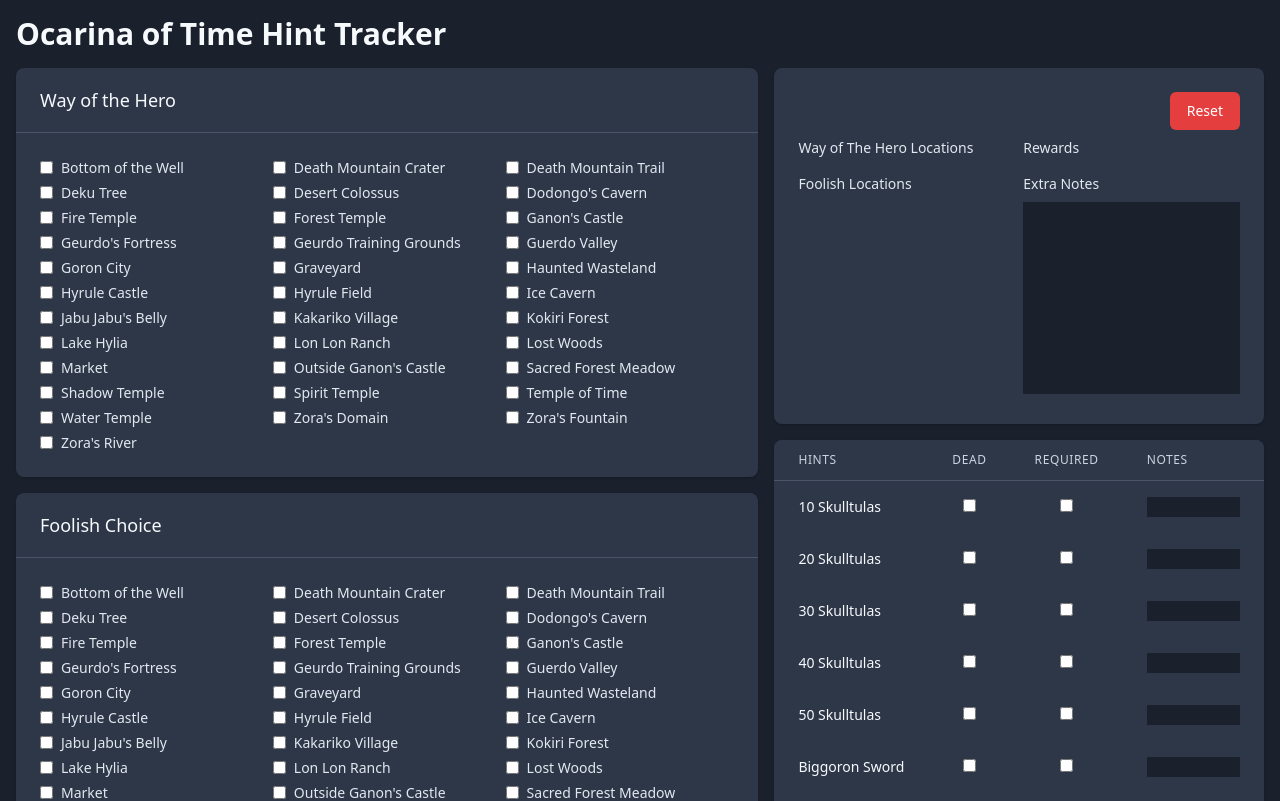
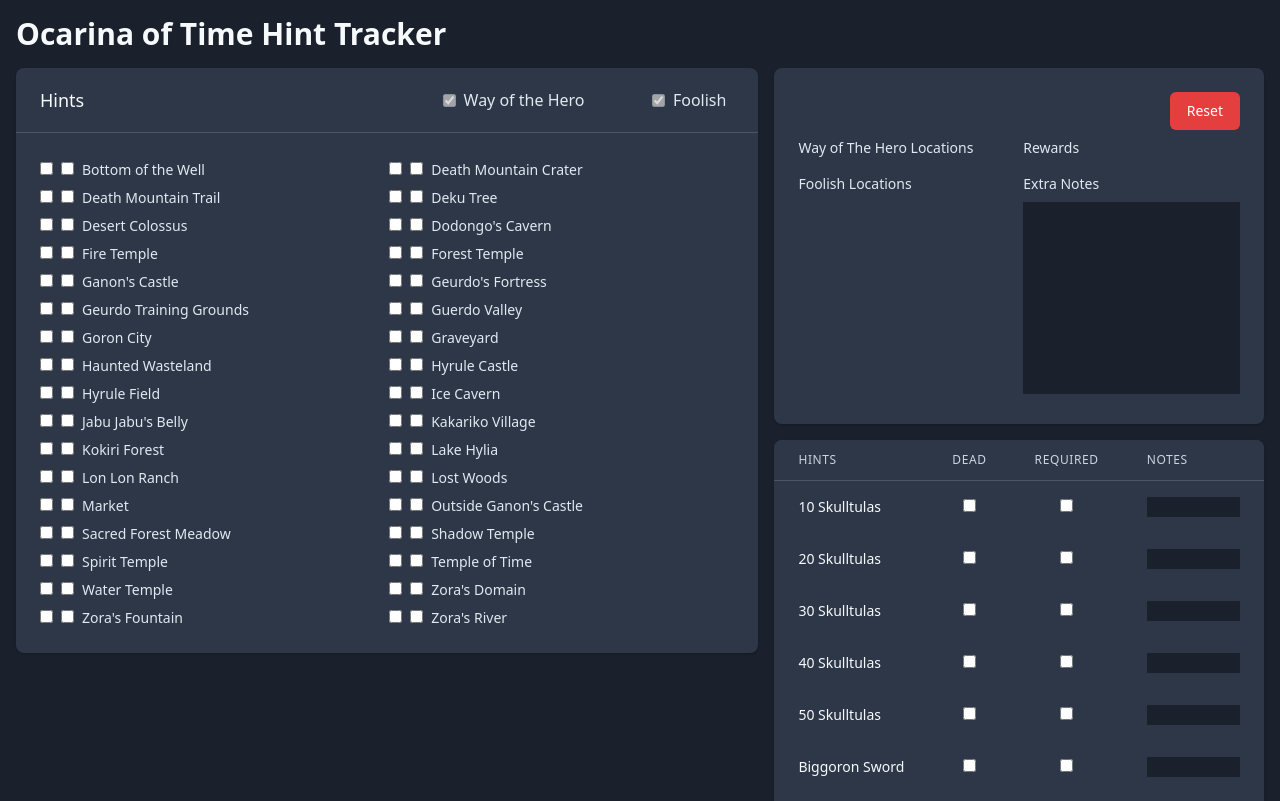
Before and after one commit to tance77/ZOOTR-Hint-Tracker, a Vue app: page / in a window 1280 px wide. Shown: the top 801 px of the page. Built offline with nearby package versions, Linux system fonts and the light colour scheme; what @tailwindcss/custom-forms, @tailwindcss/ui would draw is missing.

Commit message:
Down to 1 list

```diff
--- a/src/components/HintTracker.vue
+++ b/src/components/HintTracker.vue
@@ -8,28 +8,34 @@
                 <div class="col-span-3">
                     <div class="overflow-hidden bg-gray-800 rounded-lg shadow">
                         <div class="px-4 py-5 border-b border-gray-700 sm:px-6">
-                            <h3 class="text-lg font-medium leading-6 text-gray-100">
-                                Way of the Hero
-                            </h3>
+                            <div class="flex items-center">
+                                <h3 class="flex-1 text-lg font-medium leading-6 text-gray-100">
+                                    Hints
+                                </h3>
+                                <div class="grid grid-cols-2 gap-2">
+                                    <label class="flex items-center w-full justify-end">
+                                        <input type="checkbox" class="text-2xl text-green-600 transition duration-150 ease-in-out bg-gray-900 border-green-600 form-checkbox" disabled checked>
+                                        <span class="ml-2 text-gray-300 font-medium">Way of the Hero</span>
+                                    </label>
+                                    <label class="flex items-center w-full justify-end">
+                                        <input type="checkbox" class="text-2xl text-red-800 transition duration-150 ease-in-out bg-gray-900 border-green-600 form-checkbox" disabled checked>
+                                        <span class="ml-2 mr-2 text-gray-300 font-medium">Foolish</span>
+                                    </label>
+                                </div>
+                            </div>
                         </div>
-                        <div class="grid grid-cols-2 gap-1 px-4 py-5 lg:grid-cols-3 sm:p-6">
-                            <label v-for="location in locations" :key="location.id" class="flex items-center">
-                                <input v-model="selectedWayOfHero" type="checkbox" class="text-xl text-green-600 transition duration-150 ease-in-out bg-gray-900 border-gray-700 form-checkbox" :value="location">
+                        <div class="grid grid-cols-2 gap-1 px-4 py-5 lg:grid-cols-2 sm:p-6">
+                            <div v-for="location in locations" :key="location.id" class="flex items-center">
+                                <div class="grid grid-cols-2 gap-2">
+                                    <label>
+                                        <input v-model="selectedWayOfHero" type="checkbox" class="text-xl text-green-600 transition duration-150 ease-in-out bg-gray-900 border-green-600 form-checkbox" :value="location" @click="toggleWoth(location, true)">
+                                    </label>
+                                    <label>
+                                        <input v-model="selectedFoolish" type="checkbox" class="text-xl text-red-800 transition duration-150 ease-in-out bg-gray-900 border-red-600 form-checkbox" :value="location" @click="toggleWoth(location, false)">
+                                    </label>
+                                </div>
                                 <span class="ml-2 text-sm text-gray-300">{{ location.name }}</span>
-                            </label>
-                        </div>
-                    </div>
-                    <div class="mt-4 overflow-hidden bg-gray-800 rounded-lg shadow">
-                        <div class="px-4 py-5 border-b border-gray-700 sm:px-6">
-                            <h3 class="text-lg font-medium leading-6 text-gray-100">
-                                Foolish Choice
-                            </h3>
-                        </div>
-                        <div class="grid grid-cols-2 gap-1 px-4 py-5 lg:grid-cols-3 sm:p-6">
-                            <label v-for="location in locations" :key="location.id" class="flex items-center">
-                                <input v-model="selectedFoolish" type="checkbox" class="text-xl text-red-600 transition duration-150 ease-in-out bg-gray-900 border-gray-700 form-checkbox" :value="location">
-                                <span class="ml-2 text-sm text-gray-300">{{ location.name }}</span>
-                            </label>
+                            </div>
                         </div>
                     </div>
                 </div>
@@ -94,7 +100,7 @@
                                         {{ location.name }}
                                         <label class="flex grid items-center grid-cols-2 gap-6 my-2 lg:hidden">
                                             <span class="font-normal text-gray-300">Dead</span>
-                                            <input v-model="miscLocations[location.id-1].dead" type="checkbox" class="text-lg text-red-600 bg-gray-900 border-gray-700 form-checkbox" @click="toggleDead(location)">
+                                            <input v-model="miscLocations[location.id-1].dead" type="checkbox" class="text-lg text-red-800 bg-gray-900 border-gray-700 form-checkbox" @click="toggleDead(location)">
                                         </label>
 
                                         <label class="flex grid items-center grid-cols-2 gap-6 my-2 lg:hidden">
@@ -104,7 +110,7 @@
                                     </td>
                                     <td class="hidden px-6 py-4 text-sm font-medium leading-5 text-center text-gray-900 whitespace-no-wrap lg:table-cell">
                                         <label>
-                                            <input v-model="miscLocations[location.id-1].dead" type="checkbox" class="text-xl text-red-600 bg-gray-900 border-gray-700 form-checkbox" @click="toggleDead(location)">
+                                            <input v-model="miscLocations[location.id-1].dead" type="checkbox" class="text-xl text-red-800 bg-gray-900 border-gray-700 form-checkbox" @click="toggleDead(location)">
                                         </label>
                                     </td>
                                     <td class="hidden px-6 py-4 text-sm font-medium leading-5 text-center text-gray-900 whitespace-no-wrap lg:table-cell">
@@ -155,7 +161,7 @@
                     <div class="px-4 pt-5 pb-4 overflow-hidden transition-all transform bg-white rounded-lg shadow-xl sm:max-w-lg sm:w-full sm:p-6" role="dialog" aria-modal="true" aria-labelledby="modal-headline">
                         <div class="sm:flex sm:items-start">
                             <div class="flex items-center justify-center flex-shrink-0 w-12 h-12 mx-auto bg-red-100 rounded-full sm:mx-0 sm:h-10 sm:w-10">
-                                <svg class="w-6 h-6 text-red-600" fill="none" viewBox="0 0 24 24" stroke="currentColor">
+                                <svg class="w-6 h-6 text-red-800" fill="none" viewBox="0 0 24 24" stroke="currentColor">
                                     <path stroke-linecap="round" stroke-linejoin="round" stroke-width="2" d="M12 9v2m0 4h.01m-6.938 4h13.856c1.54 0 2.502-1.667 1.732-3L13.732 4c-.77-1.333-2.694-1.333-3.464 0L3.34 16c-.77 1.333.192 3 1.732 3z"/>
                                 </svg>
                             </div>
@@ -427,6 +433,24 @@
 
         },
         methods: {
+            toggleWoth(location, flag){
+                if(flag === true){
+                    //woth true remove it from foolish
+                    this.selectedFoolish = this.selectedFoolish.filter(foolishLocation=>{
+                        if (foolishLocation.id !== location.id) {
+                            return foolishLocation;
+                        }
+                    })
+                }
+                if(flag === false){
+                    //foolish remove it from woth
+                    this.selectedWayOfHero = this.selectedWayOfHero.filter(wothLocation => {
+                        if(wothLocation.id !== location.id){
+                            return wothLocation;
+                        }
+                    })
+                }
+            },
             toggleDead(location) {
                 if (location.dead === false) {
                     location.dead = true;
--- a/webpack.config.js
+++ b/webpack.config.js
@@ -1,15 +1,16 @@
 module.exports = {
-    module: {
+    devServer: {
+        open: true,
+    },
     rules: [
         {
             test: /\.scss$/,
             exclude: /node_modules/,
             use: [
                 {
-                        loader: 'sass-loader',
+                    loader: "sass-loader",
                 },
-                ]
-            }
-        ]
-    }
-}
+            ],
+        },
+    ],
+};
```
Lines whose indentation alone changed are shown as unchanged.
